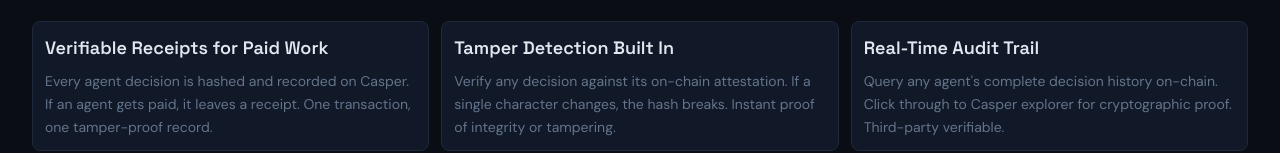
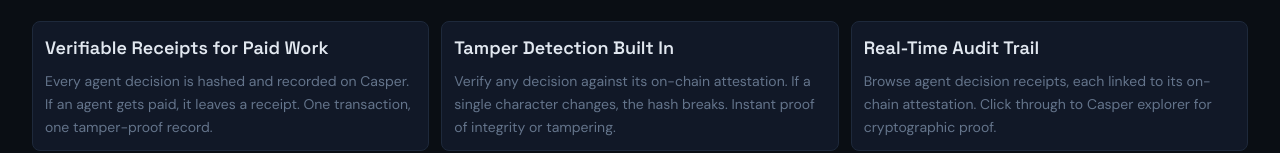
Before and after one commit to marchantdev/agentledger, a React (Vite) app in the folder frontend/: page / in a window 1280 px wide. Shown: the part 660-813 px from the top of the page. Built offline with nearby package versions, Linux system fonts and the light colour scheme; no server answers.

Commit message:
fix: soften Landing copy, rename frontend package to agentledger-frontend

```diff
--- a/frontend/package.json
+++ b/frontend/package.json
@@ -1,5 +1,5 @@
 {
-  "name": "agentledger",
+  "name": "agentledger-frontend",
   "private": true,
   "version": "1.0.0",
   "type": "module",
--- a/frontend/src/pages/Landing.tsx
+++ b/frontend/src/pages/Landing.tsx
@@ -20,7 +20,7 @@ const valueProps = [
   {
     title: "Real-Time Audit Trail",
     description:
-      "Query any agent's complete decision history on-chain. Click through to Casper explorer for cryptographic proof. Third-party verifiable.",
+      "Browse agent decision receipts, each linked to its on-chain attestation. Click through to Casper explorer for cryptographic proof.",
   },
 ];
 
```
Also changed, not shown: 1 other file (tests, documents, lock files or other folders).
